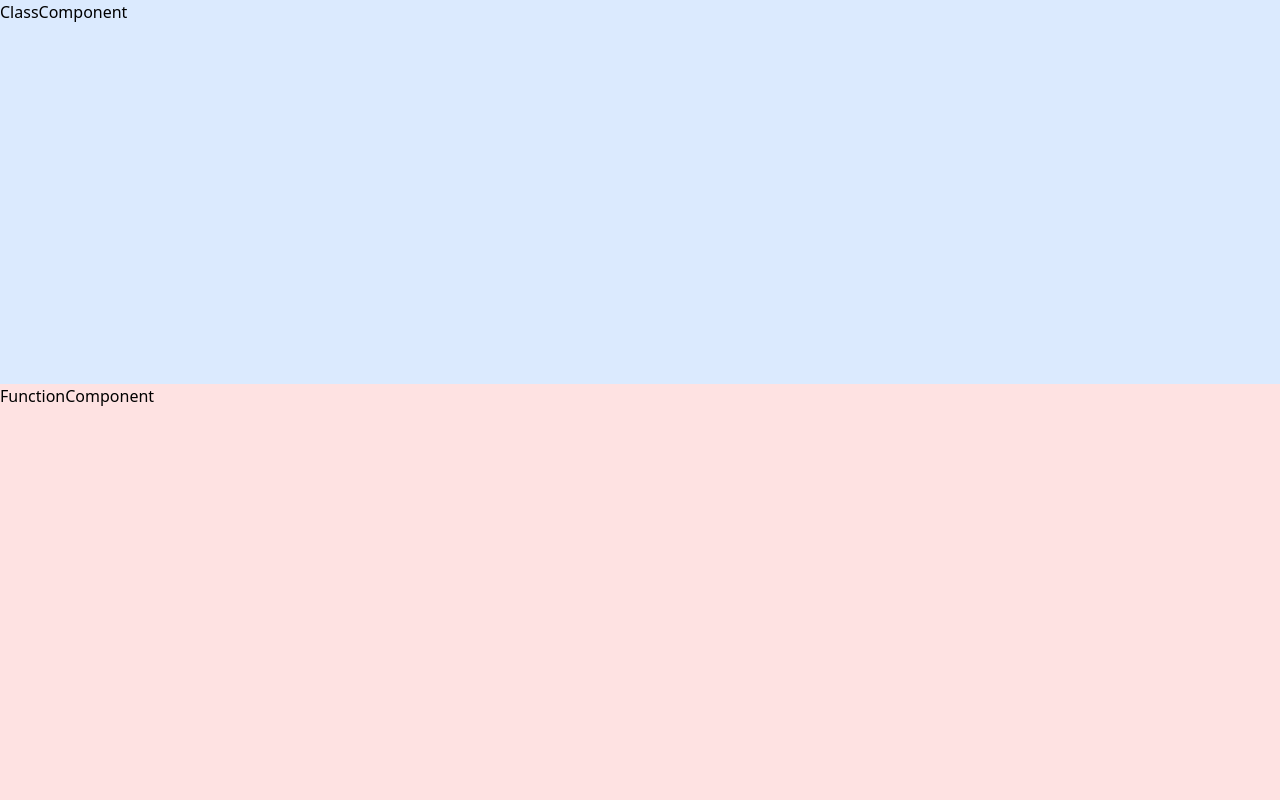
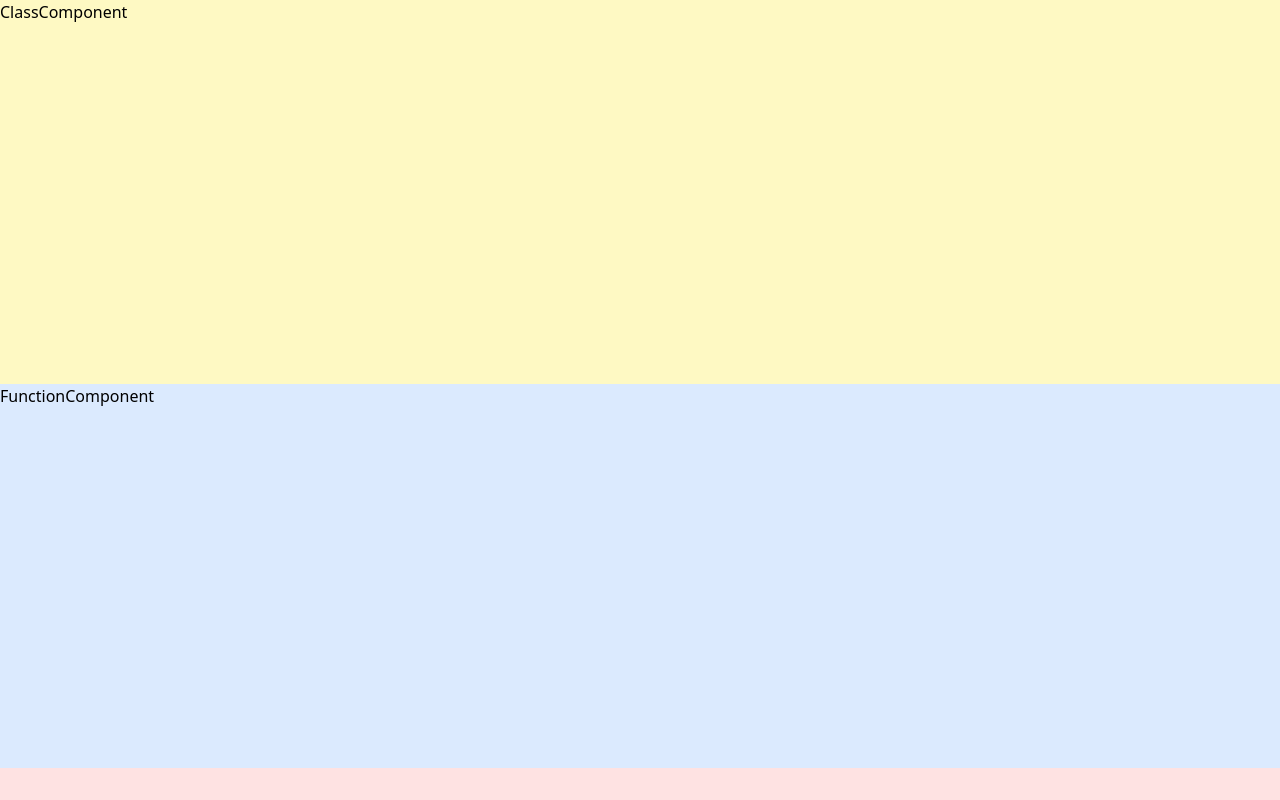
Before and after one commit to choikyunho/2023-04-04-project, a React (Create React App) app: page / in a window 1280 px wide. Built offline with nearby package versions, Linux system fonts and the light colour scheme.

Commit message:
component fix

```diff
--- a/src/components/ClassComponent.jsx
+++ b/src/components/ClassComponent.jsx
@@ -2,7 +2,7 @@ import { Component } from "react";
 
 class ClassComponent extends Component {
   render() {
-    return <div className="bg-blue-100 h-96">ClassComponent</div>;
+    return <div className="bg-yellow-100 h-96">ClassComponent</div>;
   }
 }
 
--- a/src/components/FunctionComponent.jsx
+++ b/src/components/FunctionComponent.jsx
@@ -1,5 +1,5 @@
 const FunctionComponent = () => {
-    return <div className="bg-yellow h-96">FunctionComponent</div>;
+    return <div className="bg-blue-100 h-96">FunctionComponent</div>;
   };
 
   export default FunctionComponent;
```
